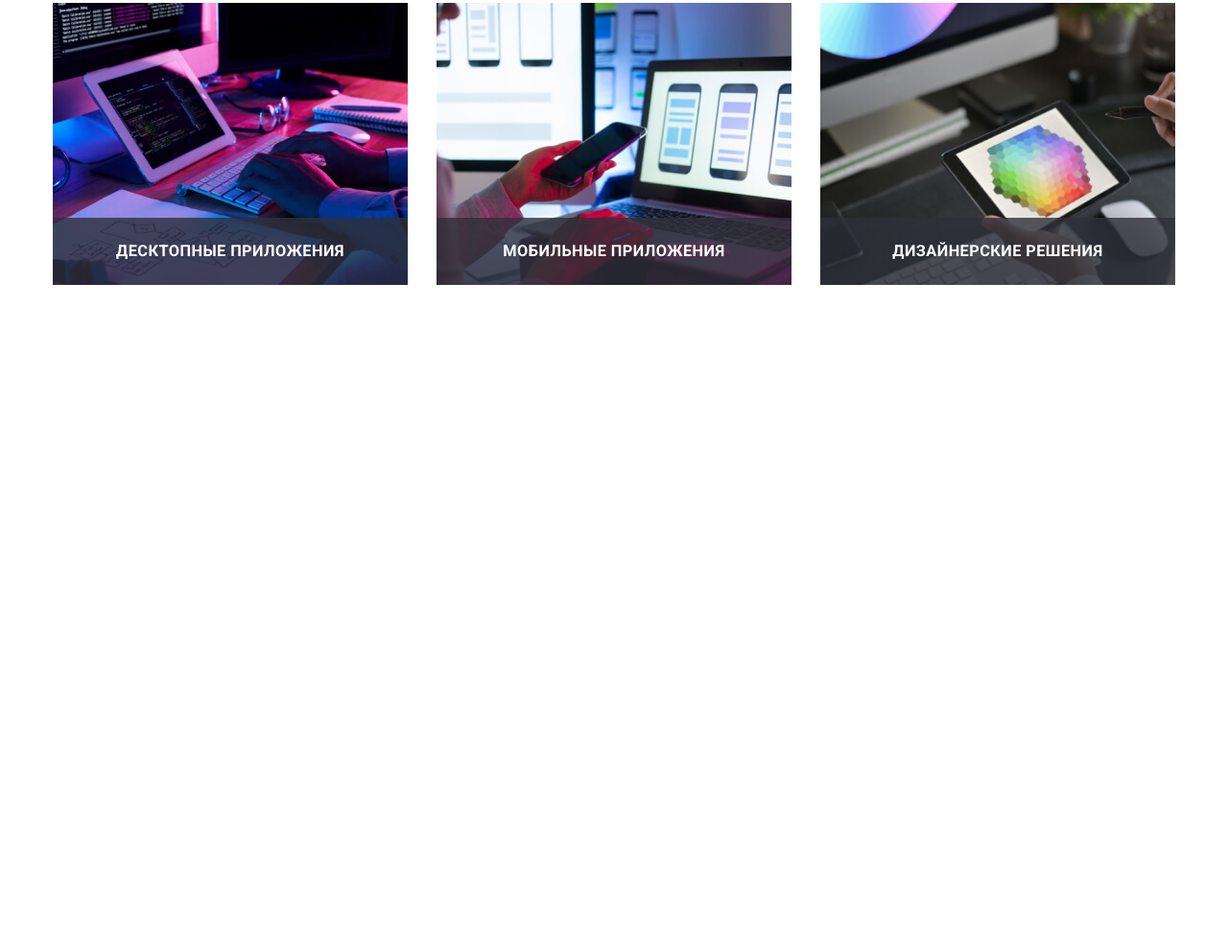
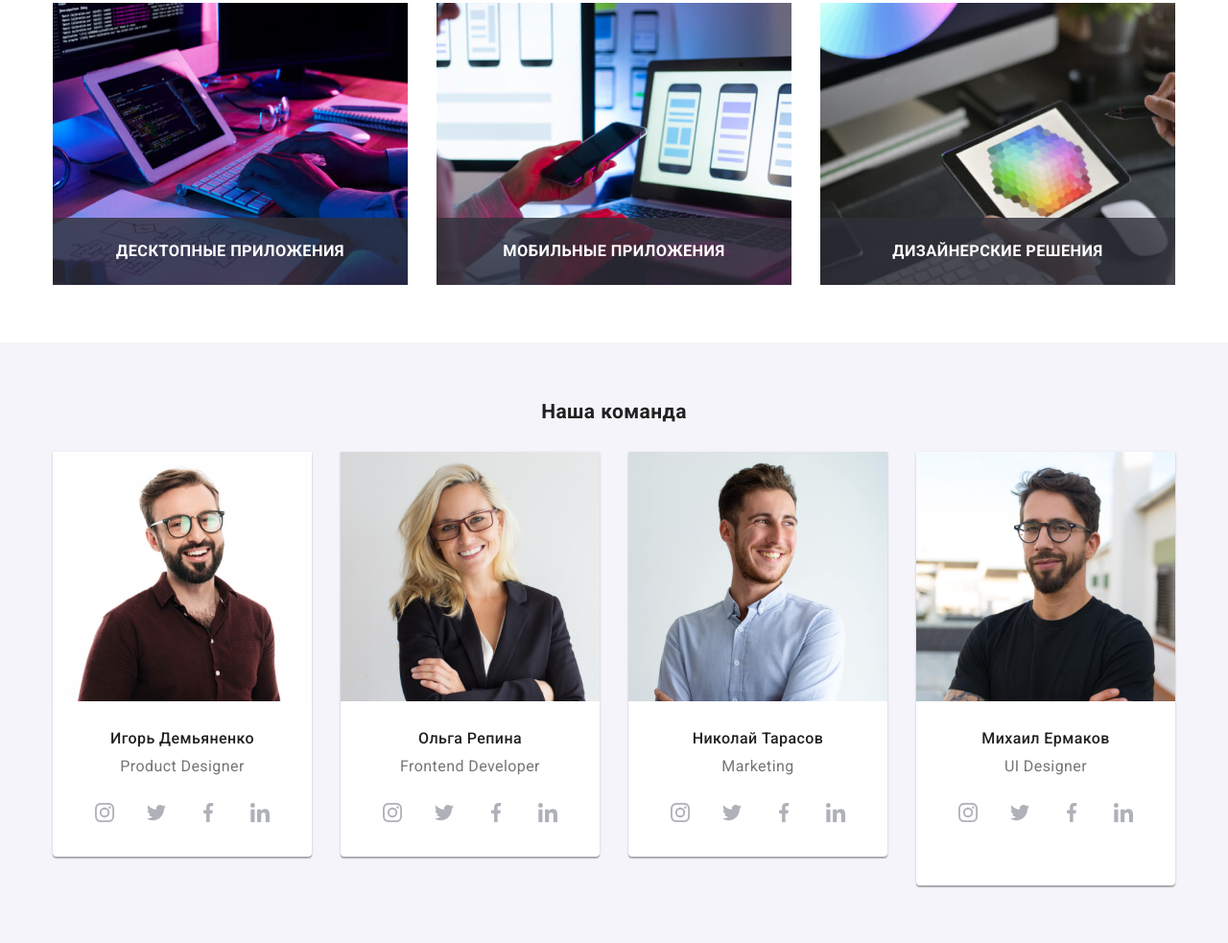
Before and after one commit to NickolayLyman/goit-markup-hw-08, a plain HTML site: page index.html in a window 1280 px wide. Shown: the part 1198-2181 px from the top of the page at 96% size. Before the commit the page ends 1555 px from the top, so only its background shows below. Drawn offline with Linux system fonts and the light colour scheme.

Commit message:
Добавлена адаптивная верстка секции Команда

```diff
--- a/index.html
+++ b/index.html
@@ -128,7 +128,7 @@
 </div>
 </section>
 <!--Команда-->
-<!-- <section class="team section">
+<section class="team section">
     <div class="container">
     <h2 class="team-title">Наша команда</h2>
     <ul class="team-list">
@@ -290,7 +290,7 @@
         </li>
     </ul>
 </div>
-</section> -->
+</section>
 <!--Клиенты-->
 <!-- <section class="clients section">
     <div class="container">
--- a/saas/layout/_team.scss
+++ b/saas/layout/_team.scss
@@ -1,44 +1,5 @@
 .team {
     background-color: #F5F4FA;
-}
-.team-list {
-    display: flex;
-}
-.team-title {
-    margin-bottom: 50px;
-    font-weight: 700;
-    font-size: 36px;
-    line-height: 1.16;
-    text-align: center;
-    color: $title-color;
-}
-.team-list-item {
-    width: calc((100% - 30px*3)/4);
-    background: $secondary-color;
-    box-shadow: 0px 1px 3px rgba(0, 0, 0, 0.12), 0px 1px 1px rgba(0, 0, 0, 0.14), 0px 2px 1px rgba(0, 0, 0, 0.2);
-    border-radius: 0px 0px 4px 4px;
-
-    &:not(:last-child) {
-        margin-right: 30px;
-    }
-}
-
-.team-list-item-image {
-    margin-bottom: 30px;
-}
-.team-list-item-name {
-    margin-bottom: 10px;
-    font-weight: 500;
-    font-size: 16px;
-    line-height: 1.19;
-    text-align: center;
-    color: $title-color;
-}
-.team-list-item-position {
-    margin-bottom: 16px;
-    font-size: 16px;
-    line-height: 1.19;
-    text-align: center;
 }
 .social-list {
     display: flex;
@@ -74,3 +35,81 @@
     fill: $secondary-color;
     color: $accent-color;
 }
+@media screen and (min-width: 480px) {
+    .team-title {
+    margin-bottom: 30px;
+    font-weight: 700;
+    font-size: 28x;
+    line-height: 1.17;
+    text-align: center;
+    color: $title-color;
+}
+.team-list-item-image {
+    width: 450px;
+    margin-bottom: 30px;
+}
+.team-list-item {
+    width: 100%;
+    background: $secondary-color;
+    box-shadow: 0px 1px 3px rgba(0, 0, 0, 0.12),
+    0px 1px 1px rgba(0, 0, 0, 0.14),
+    0px 2px 1px rgba(0, 0, 0, 0.2);
+    border-radius: 0px 0px 4px 4px;
+
+    &:not(:last-child) {
+        margin-bottom: 30px;
+    }
+}
+.team-list-item-name {
+    margin-bottom: 10px;
+    font-weight: 500;
+    font-size: 16px;
+    line-height: 1.18;
+    text-align: center;
+    color: $title-color;
+}
+.team-list-item-position {
+    margin-bottom: 16px;
+    font-size: 16px;
+    line-height: 1.18;
+    text-align: center;
+ }
+}
+
+@media screen and (min-width: 768px) {
+    .team-list {
+    display: flex;
+    flex-wrap: wrap;
+}
+.team-list-item {
+    width: calc((100% - 30px*1)/2);
+    background: $secondary-color;
+    box-shadow: 0px 1px 3px rgba(0, 0, 0, 0.12), 0px 1px 1px rgba(0, 0, 0, 0.14), 0px 2px 1px rgba(0, 0, 0, 0.2);
+    border-radius: 0px 0px 4px 4px;
+
+    &:nth-child(2n+1) {
+        margin-right: 30px;
+    }
+}
+.team-list-item-image {
+    width: 354px;
+}
+}
+@media screen and (min-width: 1200px) {
+   .team-list {
+    display: flex;
+}
+.team-list-item {
+    width: calc((100% - 30px*3)/4);
+    background: $secondary-color;
+    box-shadow: 0px 1px 3px rgba(0, 0, 0, 0.12), 0px 1px 1px rgba(0, 0, 0, 0.14), 0px 2px 1px rgba(0, 0, 0, 0.2);
+    border-radius: 0px 0px 4px 4px;
+
+    &:not(:last-child) {
+        margin-right: 30px;
+    }
+}
+.team-list-item-image {
+    width: 354px;
+}
+}
```
Also changed, not shown: css/main.css, css/main.min.css, 2 other files.
